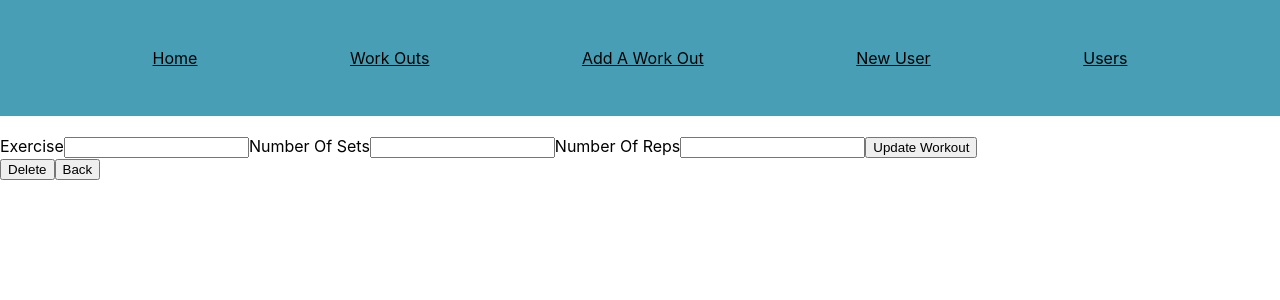
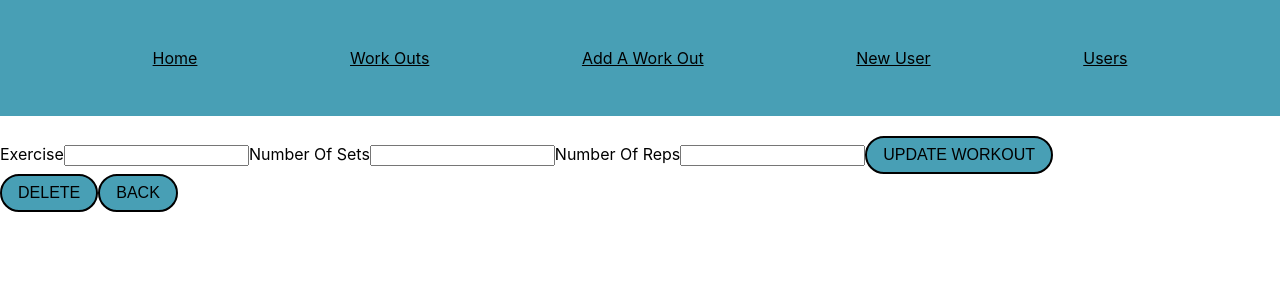
Before and after one commit to Bluepanda93/work_out_management, a React (Create React App) app in the folder client/: page /work-outs/1 in a window 1280 px wide. Shown: the top 300 px of the page. Built offline with nearby package versions, Linux system fonts and the light colour scheme; no server answers.

Commit message:
added buttons

```diff
--- a/client/src/components/WorkCard.jsx
+++ b/client/src/components/WorkCard.jsx
@@ -61,10 +61,10 @@ const WorkCard = () => {
         <input id="numberOfSets" value={form.numberOfSets} onChange={handleChange} />
         <label>Number Of Reps</label>
         <input id="numberOfReps" value={form.numberOfReps} onChange={handleChange} />
-        <button type="submit">Update Workout</button>
+        <button className="btn" type="submit">Update Workout</button>
       </form>
-      <button onClick={deleteWorkout}>Delete</button>
-      <button onClick={() => navigate('/work-outs')}>Back</button>
+      <button onClick={deleteWorkout} className="btn">Delete</button>
+      <button onClick={() => navigate('/work-outs')} className="btn">Back</button>
       </div>
   )
 }
```
